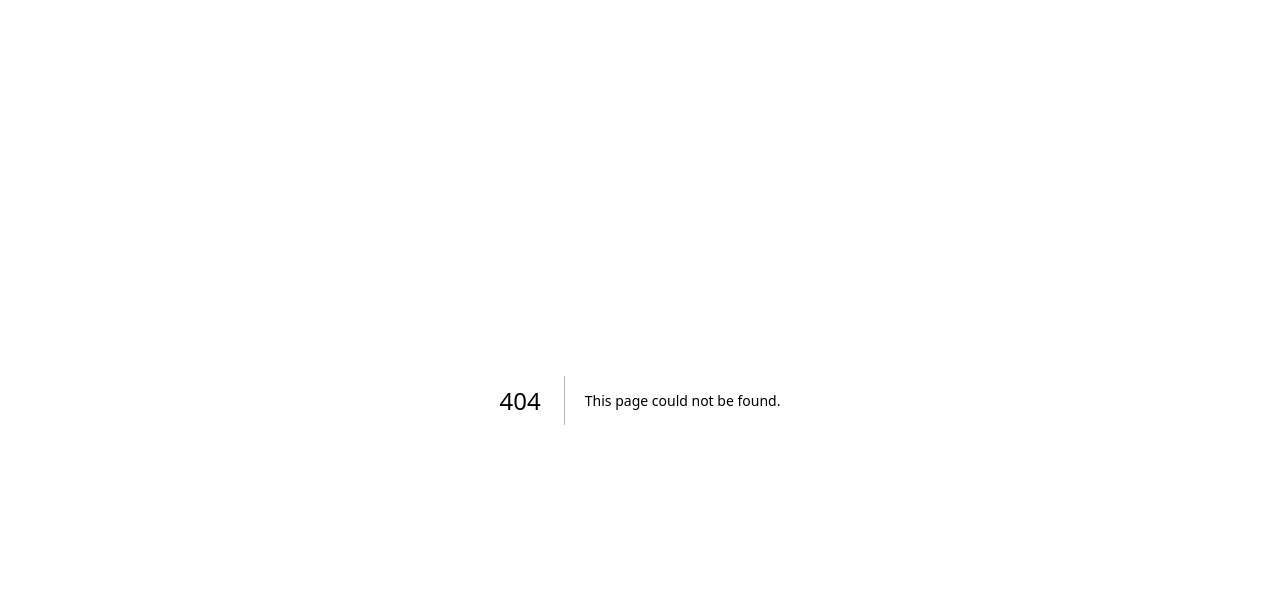
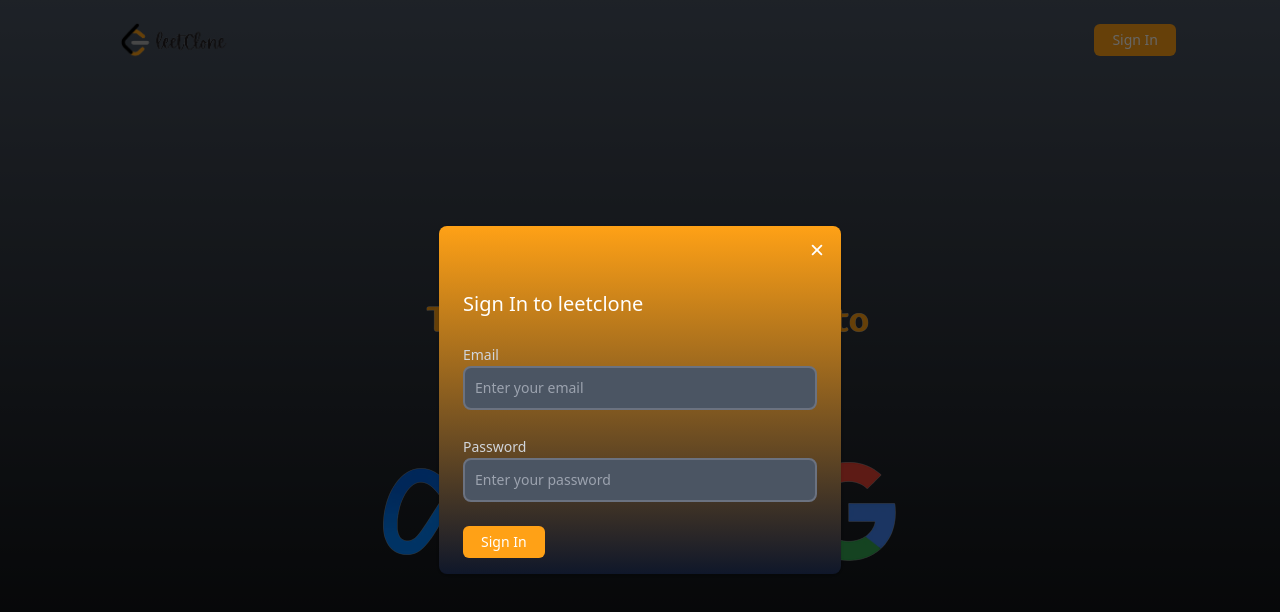
Before and after one commit to msteemul/LEETCODE-CLONE, a Next.js app in the folder leetcode-clone/: page /auth in a window 1280 px wide. Before the commit this address had no page. Shown: the top 612 px of the page. Built offline with nearby package versions, Linux system fonts and the light colour scheme.

Commit message:
cleanup plus login form

```diff
--- a/leetcode-clone/package.json
+++ b/leetcode-clone/package.json
@@ -19,6 +19,7 @@
     "postcss": "8.4.23",
     "react": "18.2.0",
     "react-dom": "18.2.0",
+    "react-icons": "^4.8.0",
     "tailwindcss": "3.3.2",
     "typescript": "5.0.4"
   }
--- /dev/null
+++ b/leetcode-clone/src/components/Modals/AuthModal.tsx
@@ -0,0 +1,36 @@
+import React from 'react';
+import {IoClose} from 'react-icons/io5'
+import Login from './Login';
+type AuthModalProps = {
+
+};
+
+const AuthModal:React.FC<AuthModalProps> = () => {
+    const closeModal = () => {};
+
+    return (
+        <>
+			<div
+				className='absolute top-0 left-0 w-full h-full flex items-center justify-center bg-black bg-opacity-60'
+				onClick={closeModal}
+			></div>
+			<div className='w-full sm:w-[450px]  absolute top-[50%] left-[50%] translate-x-[-50%] translate-y-[-50%]  flex justify-center items-center'>
+				<div className='relative w-full h-full mx-auto flex items-center justify-center'>
+					<div className='bg-white rounded-lg shadow relative w-full bg-gradient-to-b from-brand-orange to-slate-900 mx-6'>
+						<div className='flex justify-end p-2'>
+							<button
+								type='button'
+								className='bg-transparent  rounded-lg text-sm p-1.5 ml-auto inline-flex items-center hover:bg-gray-800 hover:text-white text-white'
+								onClick={closeModal}
+							>
+								<IoClose className='h-5 w-5' />
+							</button>
+						</div>
+                        <Login  />
+					</div>
+				</div>
+			</div>
+		</>
+    )
+}
+export default AuthModal;
--- /dev/null
+++ b/leetcode-clone/src/components/Modals/Login.tsx
@@ -0,0 +1,19 @@
+import React from 'react';
+import InputField from '../global/InputField';
+import Button from '../global/Button';
+
+type LoginProps = {
+
+};
+
+const Login:React.FC<LoginProps> = () => {
+
+    return <form className=' space-y-6 px-6 py-4'>
+        <h3 className='text-xl font-medium text-white'>Sign In to leetclone</h3>
+        <InputField label='Email' type='email' name='email' placeholder='Enter your email' />
+        <InputField label='Password' type='password' name='password' placeholder='Enter your password' />
+        <Button type='submit'>Sign In</Button>
+
+    </form>
+}
+export default Login;
--- /dev/null
+++ b/leetcode-clone/src/components/Modals/ResetPassword.tsx
@@ -0,0 +1,11 @@
+import React from 'react';
+
+type ResetPasswordProps = {
+
+};
+
+const ResetPassword:React.FC<ResetPasswordProps> = () => {
+
+    return <div>Have a good coding</div>
+}
+export default ResetPassword;
--- /dev/null
+++ b/leetcode-clone/src/components/Modals/SignUp.tsx
@@ -0,0 +1,11 @@
+import React from 'react';
+
+type SignUpProps = {
+
+};
+
+const SignUp:React.FC<SignUpProps> = () => {
+
+    return <div>Have a good coding</div>
+}
+export default SignUp;
--- /dev/null
+++ b/leetcode-clone/src/components/Navbar.tsx
@@ -0,0 +1,22 @@
+import Link from 'next/link';
+import React from 'react';
+import Button from './global/Button';
+
+type NavbarProps = {
+
+};
+
+const Navbar:React.FC<NavbarProps> = () => {
+
+    return <div className='flex items-center justify-between sm:px-12 px-2 md:px-24'>
+        <Link href='/' className='flex items-center justify-center h-20'>
+            <img src='/logo.png' alt='LeetCodeClone' className='h-full' />
+
+        </Link>
+        <div className='flex items-center'>
+            <Button className='mr-2'>Sign In</Button>
+        </div>
+
+    </div>
+}
+export default Navbar;
--- /dev/null
+++ b/leetcode-clone/src/components/global/Button.tsx
@@ -0,0 +1,24 @@
+import React from 'react';
+
+type ButtonProps = {
+  onClick?: () => void;
+  className?: string;
+  type?: 'button' | 'submit' | 'reset'; // New prop for button type
+  children: React.ReactNode;
+};
+
+const Button: React.FC<ButtonProps> = ({ onClick, className,
+    type = 'button',
+     children }) => {
+  return (
+    <button
+      onClick={onClick}
+      type={type}
+      className={`bg-brand-orange text-white px-2 py-1 sm:px-4 rounded-md text-sm font-medium hover:text-brand-orange hover:bg-white hover:border-2 hover:border-brand-orange border-2 border-transparent transition duration-300 ease-in-out ${className}`}
+    >
+      {children}
+    </button>
+  );
+};
+
+export default Button;
--- /dev/null
+++ b/leetcode-clone/src/components/global/InputField.tsx
@@ -0,0 +1,32 @@
+import React from 'react';
+
+type InputFieldProps = {
+  label: string;
+  type: string;
+  name: string;
+  placeholder: string;
+};
+
+const InputField: React.FC<InputFieldProps> = ({
+  label,
+  type,
+  name,
+  placeholder,
+}) => {
+  return (
+    <div>
+      <label htmlFor={name} className='text-sm font-medium block-mb-2 text-gray-300'>
+        {label}
+      </label>
+      <input
+        type={type}
+        name={name}
+        id={name}
+        className='border-2 outline-none sm:text-sm rounded-lg focus:ring-blue-500 focus:border-blue-500 block w-full p-2.5 bg-gray-600 border-gray-500 placeholder-gray-400 text-white'
+        placeholder={placeholder}
+      />
+    </div>
+  );
+};
+
+export default InputField;
--- /dev/null
+++ b/leetcode-clone/src/pages/auth/index.tsx
@@ -0,0 +1,22 @@
+import AuthModal from '@/components/Modals/AuthModal';
+import Navbar from '@/components/Navbar';
+import React from 'react';
+
+type AuthPageProps = {
+
+};
+
+const AuthPage:React.FC<AuthPageProps> = () => {
+
+    return <div className='bg-gradient-to-b from-gray-600 to-black h-screen relative'>
+        <div className='max-w-7xl mx-auto'>
+            <Navbar />
+            <div className='flex items-center justify-center h-[calc(100vh-5rem)] pointer-events-none select-none'>
+                <img src='/hero.png' alt='Hero' />
+
+            </div>
+            <AuthModal />
+        </div>
+    </div>
+}
+export default AuthPage;
--- a/leetcode-clone/tailwind.config.js
+++ b/leetcode-clone/tailwind.config.js
@@ -12,6 +12,25 @@
         'gradient-conic':
           'conic-gradient(from 180deg at 50% 50%, var(--tw-gradient-stops))',
       },
+      colors: {
+				"dark-layer-1": "rgb(40,40,40)",
+				"dark-layer-2": "rgb(26,26,26)",
+				"dark-label-2": "rgba(239, 241, 246, 0.75)",
+				"dark-divider-border-2": "rgb(61, 61, 61)",
+				"dark-fill-2": "hsla(0,0%,100%,.14)",
+				"dark-fill-3": "hsla(0,0%,100%,.1)",
+				"dark-gray-6": "rgb(138, 138, 138)",
+				"dark-gray-7": "rgb(179, 179, 179)",
+				"gray-8": "rgb(38, 38, 38)",
+				"dark-gray-8": "rgb(219, 219, 219)",
+				"brand-orange": "rgb(255 161 22)",
+				"brand-orange-s": "rgb(193, 122, 15)",
+				"dark-yellow": "rgb(255 192 30)",
+				"dark-pink": "rgb(255 55 95)",
+				olive: "rgb(0, 184, 163)",
+				"dark-green-s": "rgb(44 187 93)",
+				"dark-blue-s": "rgb(10 132 255)",
+			},
     },
   },
   plugins: [],
```
Also changed, not shown: 1 other file (tests, documents, lock files or other folders).
